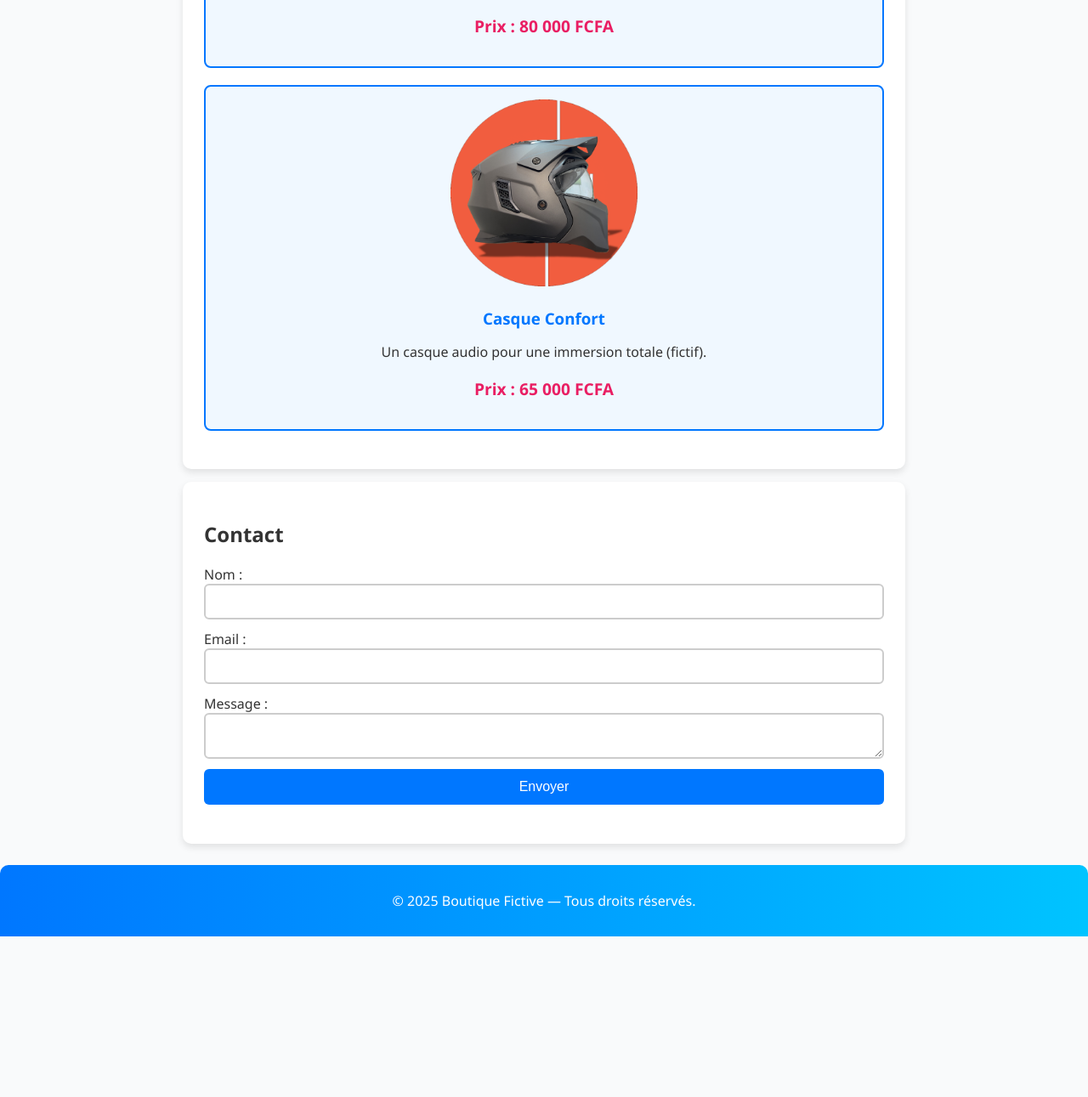
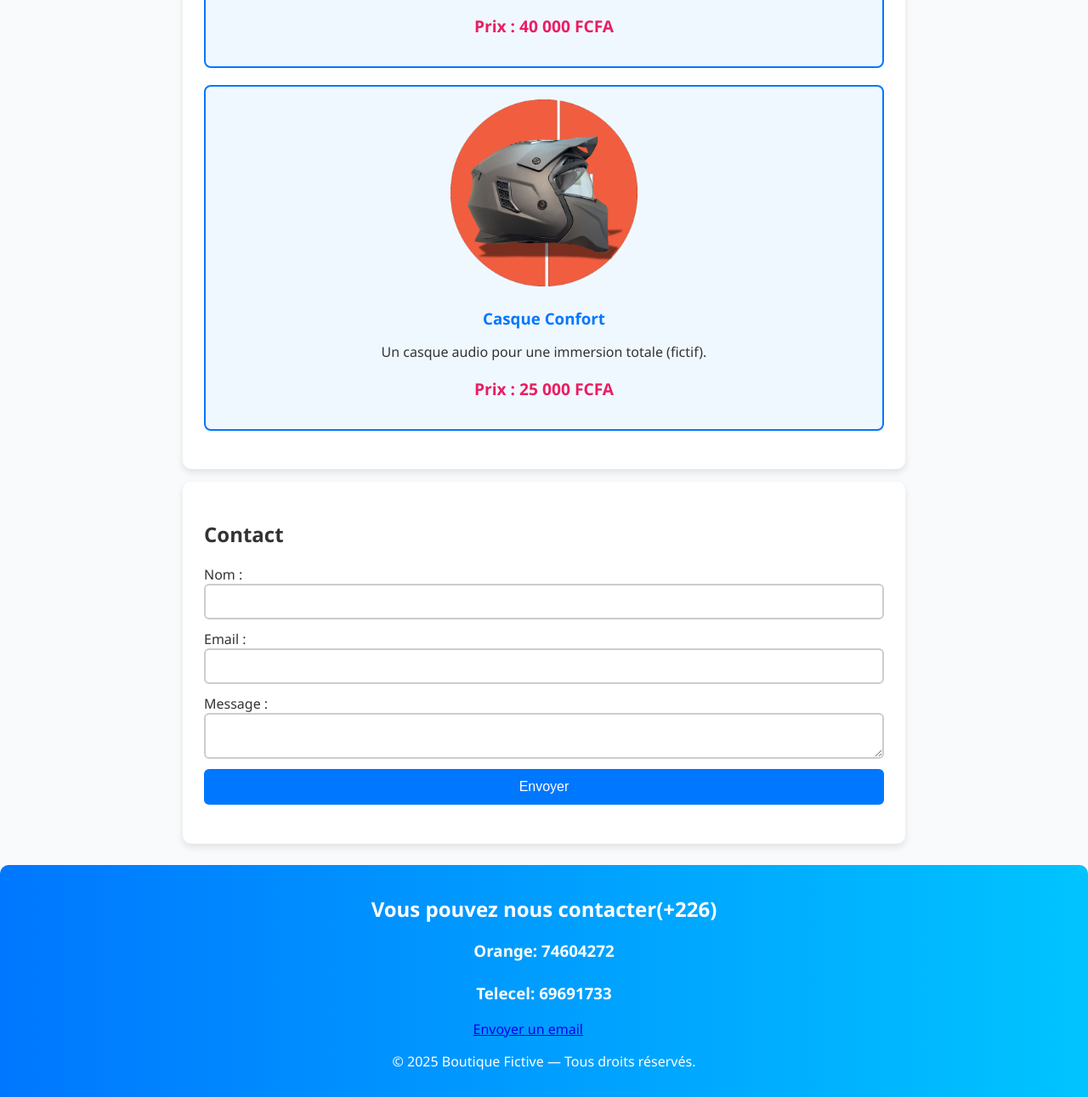
Before and after one commit to saboadama21-cell/projet-web-html-css-js, a plain HTML site: page index.html in a window 1280 px wide. Shown: the part 1344-2635 px from the top of the page at 85% size. Before the commit the page ends 2446 px from the top, so only its background shows below. Drawn offline with Linux system fonts and the light colour scheme.

Commit message:
Update index.html

```diff
--- a/index.html
+++ b/index.html
@@ -36,21 +36,21 @@
         <img src="image/sac.jpg" alt="Sac Minimal">
         <h3>Sac Minimal</h3>
         <p>Un sac élégant pour transporter vos idées (fictif).</p>
-        <p class="prix">Prix : 50 000 FCFA</p>
+        <p class="prix">Prix : 15 000 FCFA</p>
       </div>
 
       <div class="produit">
         <img src="image/MONTRECLASS.jpg" alt="Montre Connectée">
         <h3>Montre Connectée</h3>
         <p>Une montre moderne avec des fonctionnalités fictives.</p>
-        <p class="prix">Prix : 80 000 FCFA</p>
+        <p class="prix">Prix : 40 000 FCFA</p>
       </div>
 
       <div class="produit">
         <img src="image/casque.png" alt="Casque Confort">
         <h3>Casque Confort</h3>
         <p>Un casque audio pour une immersion totale (fictif).</p>
-        <p class="prix">Prix : 65 000 FCFA</p>
+        <p class="prix">Prix : 25 000 FCFA</p>
       </div>
     </section>
 
@@ -74,7 +74,14 @@
 
     </main>
     <footer>
+        <div class="contacter">
+            <h2>Vous pouvez nous contacter(+226)</h2>
+
+            <h3>Orange: 74604272<br/><br/>Telecel: 69691733</h3>
+            <a href="mailto:saboadama21@gmail.com">Envoyer un email</a>
+        </div>
         <p>&copy; <span id="year"></span> Boutique Fictive — Tous droits réservés.</p>
 
     </footer>
+
 </html>
```
